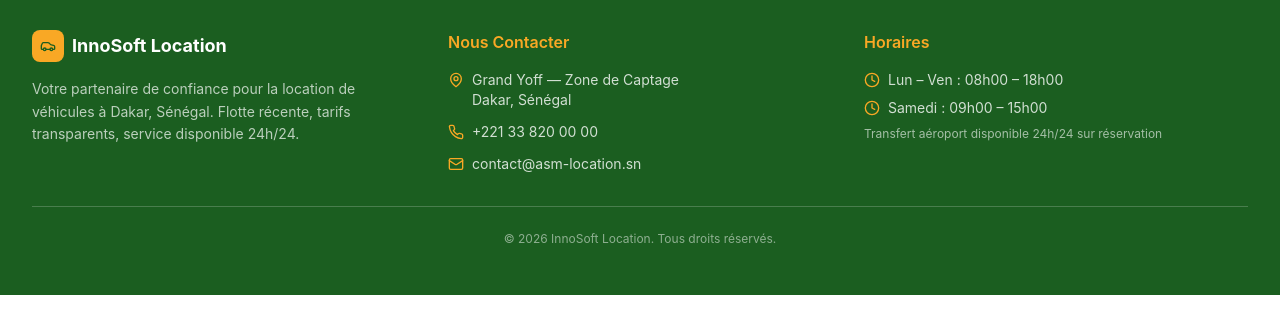
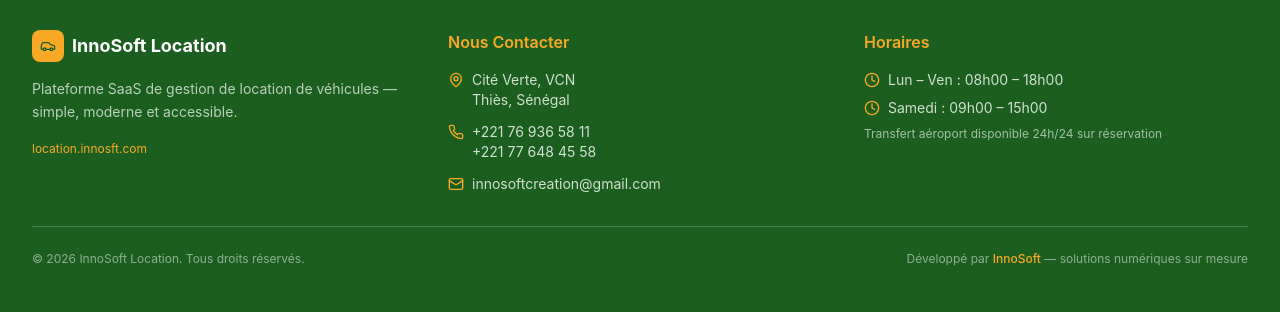
Before and after one commit to thiernoDiedhiou/asm_project, a React (Vite) app in the folder frontend/: page / in a window 1280 px wide. Shown: the part 1842-2154 px from the top of the page. Built offline with nearby package versions, Linux system fonts and the light colour scheme; no server answers.

Commit message:
deuxieme version

```diff
--- a/frontend/src/layouts/VitrineLayout.tsx
+++ b/frontend/src/layouts/VitrineLayout.tsx
@@ -16,6 +16,7 @@ interface Settings {
   nomEntreprise: string;
   slogan: string;
   telephone: string;
+  telephone2?: string;
   email: string;
   adresse: string;
   ville: string;
@@ -30,11 +31,12 @@ interface Settings {
 
 const DEFAULTS: Settings = {
   nomEntreprise: 'InnoSoft Location',
-  slogan: 'Location de Véhicules',
-  telephone: '+221 33 820 00 00',
-  email: 'contact@asm-location.sn',
-  adresse: 'Grand Yoff — Zone de Captage',
-  ville: 'Dakar, Sénégal',
+  slogan: 'Plateforme SaaS de gestion de location de véhicules — simple, moderne et accessible.',
+  telephone: '+221 76 936 58 11',
+  telephone2: '+221 77 648 45 58',
+  email: 'innosoftcreation@gmail.com',
+  adresse: 'Cité Verte, VCN',
+  ville: 'Thiès, Sénégal',
   heuresLunVen: '08h00 – 18h00',
   heuresSamedi: '09h00 – 15h00',
   noteTransfert: 'Transfert aéroport disponible 24h/24 sur réservation',
@@ -246,10 +248,17 @@ export function VitrineLayout() {
                 </div>
                 <span className="font-bold text-lg">{settings.nomEntreprise}</span>
               </div>
-              <p className="text-white/70 text-sm leading-relaxed">
-                Votre partenaire de confiance pour la location de véhicules{settings.ville ? ` à ${settings.ville}` : ''}.
-                Flotte récente, tarifs transparents, service disponible 24h/24.
+              <p className="text-white/70 text-sm leading-relaxed mb-3">
+                {settings.slogan}
               </p>
+              <a
+                href="https://location.innosft.com/"
+                className="text-asm-or text-xs hover:text-yellow-300 transition-colors"
+                target="_blank"
+                rel="noopener noreferrer"
+              >
+                location.innosft.com
+              </a>
             </div>
 
             {/* Colonne 2 — Contact */}
@@ -260,11 +269,21 @@ export function VitrineLayout() {
                   <MapPin className="h-4 w-4 text-asm-or mt-0.5 flex-shrink-0" />
                   <span>{settings.adresse}<br />{settings.ville}</span>
                 </li>
-                <li className="flex items-center gap-2">
-                  <Phone className="h-4 w-4 text-asm-or flex-shrink-0" />
-                  <a href={telHref} className="hover:text-white transition-colors">
-                    {settings.telephone}
-                  </a>
+                <li className="flex items-start gap-2">
+                  <Phone className="h-4 w-4 text-asm-or flex-shrink-0 mt-0.5" />
+                  <span>
+                    <a href={telHref} className="hover:text-white transition-colors block">
+                      {settings.telephone}
+                    </a>
+                    {settings.telephone2 && (
+                      <a
+                        href={`tel:${settings.telephone2.replace(/\s/g, '')}`}
+                        className="hover:text-white transition-colors block"
+                      >
+                        {settings.telephone2}
+                      </a>
+                    )}
+                  </span>
                 </li>
                 <li className="flex items-center gap-2">
                   <Mail className="h-4 w-4 text-asm-or flex-shrink-0" />
@@ -295,8 +314,20 @@ export function VitrineLayout() {
           </div>
 
           {/* Bas de footer */}
-          <div className="border-t border-white/20 mt-8 pt-6 text-center text-xs text-white/50">
+          <div className="border-t border-white/20 mt-8 pt-6 flex flex-col sm:flex-row items-center justify-between gap-3 text-xs text-white/50">
             <span>© {new Date().getFullYear()} {settings.nomEntreprise}. Tous droits réservés.</span>
+            <span className="text-center">
+              Développé par{' '}
+              <a
+                href="https://innosft.com"
+                target="_blank"
+                rel="noopener noreferrer"
+                className="text-asm-or hover:text-yellow-300 transition-colors font-medium"
+              >
+                InnoSoft
+              </a>
+              {' '}— solutions numériques sur mesure
+            </span>
           </div>
         </div>
       </footer>
```
